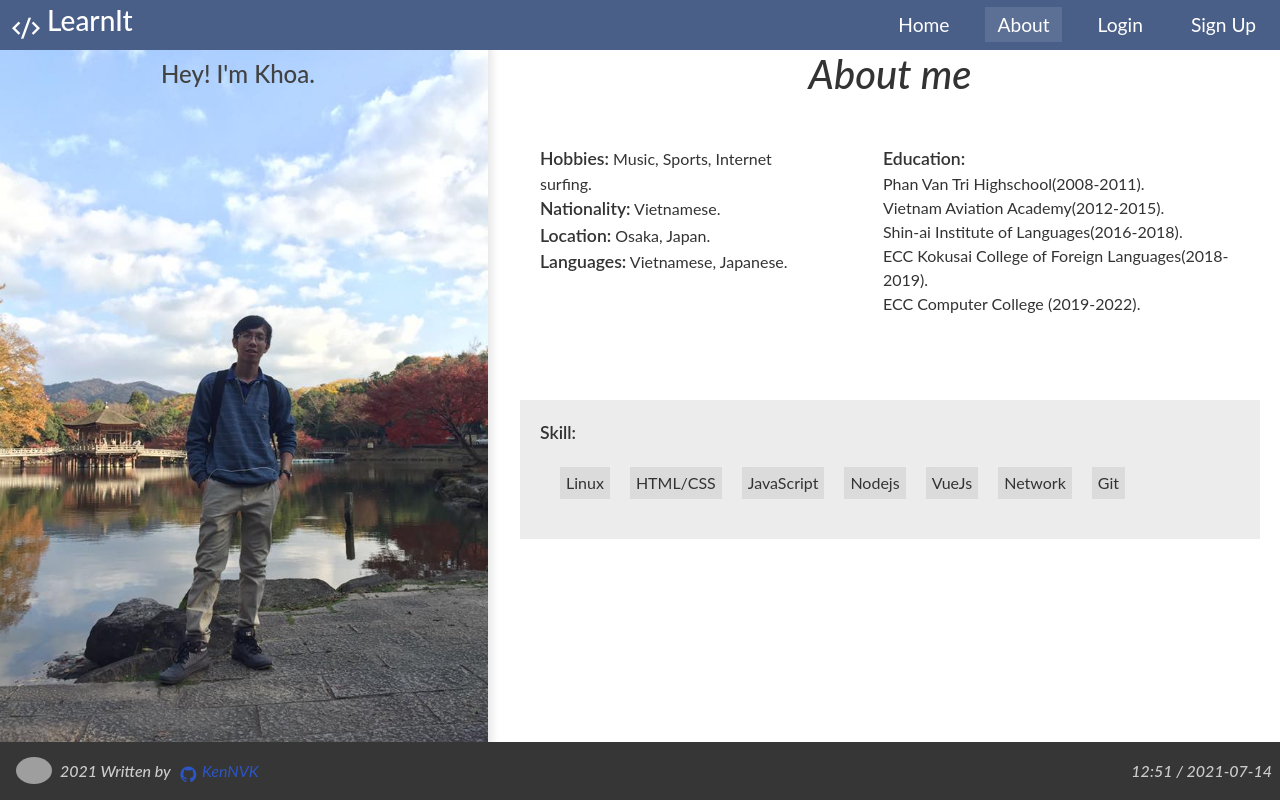
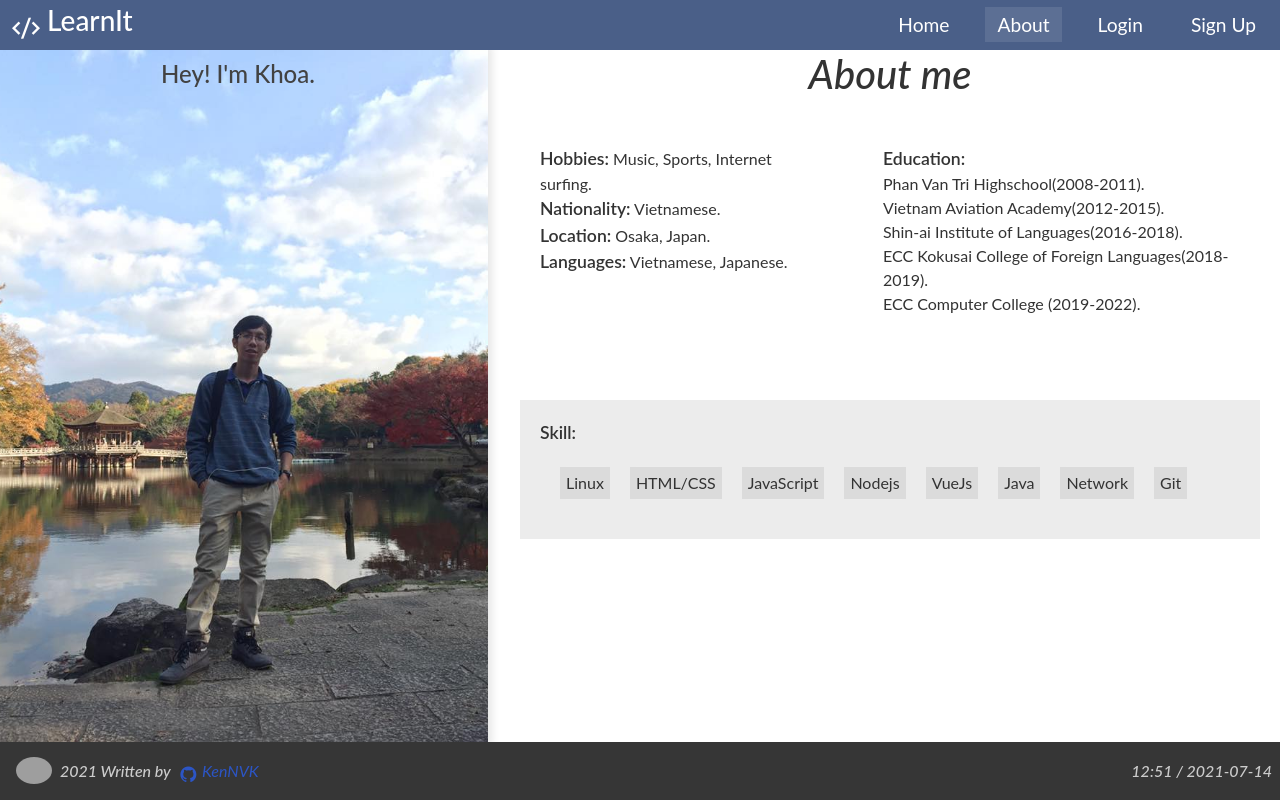
Before and after one commit to KenNVK/LearnIt, a Vue app in the folder client/: page /about in a window 1280 px wide. Built offline with nearby package versions, Linux system fonts and the light colour scheme; grey boxes are pictures that could not be loaded.

Commit message:
update aboutpage, fix ui

```diff
--- a/client/src/assets/css/manage-page.css
+++ b/client/src/assets/css/manage-page.css
@@ -112,12 +112,15 @@ input[name="checkbox"] {
   text-decoration: none;
 }
 
+.restore-icon,
 .edit-icon,
 .delete-icon {
   display: inline-block;
   font-size: 1.4rem;
   padding: 0 4px;
 }
+
+.restore-icon,
 .edit-icon {
   margin-bottom: 6px;
 }
--- a/client/src/views/About.vue
+++ b/client/src/views/About.vue
@@ -36,6 +36,7 @@
               <span class="skill">JavaScript</span>
               <span class="skill">Nodejs</span>
               <span class="skill">VueJs</span>
+              <span class="skill">Java</span>
               <span class="skill">Network</span>
               <span class="skill">Git</span>
             </div>
```
